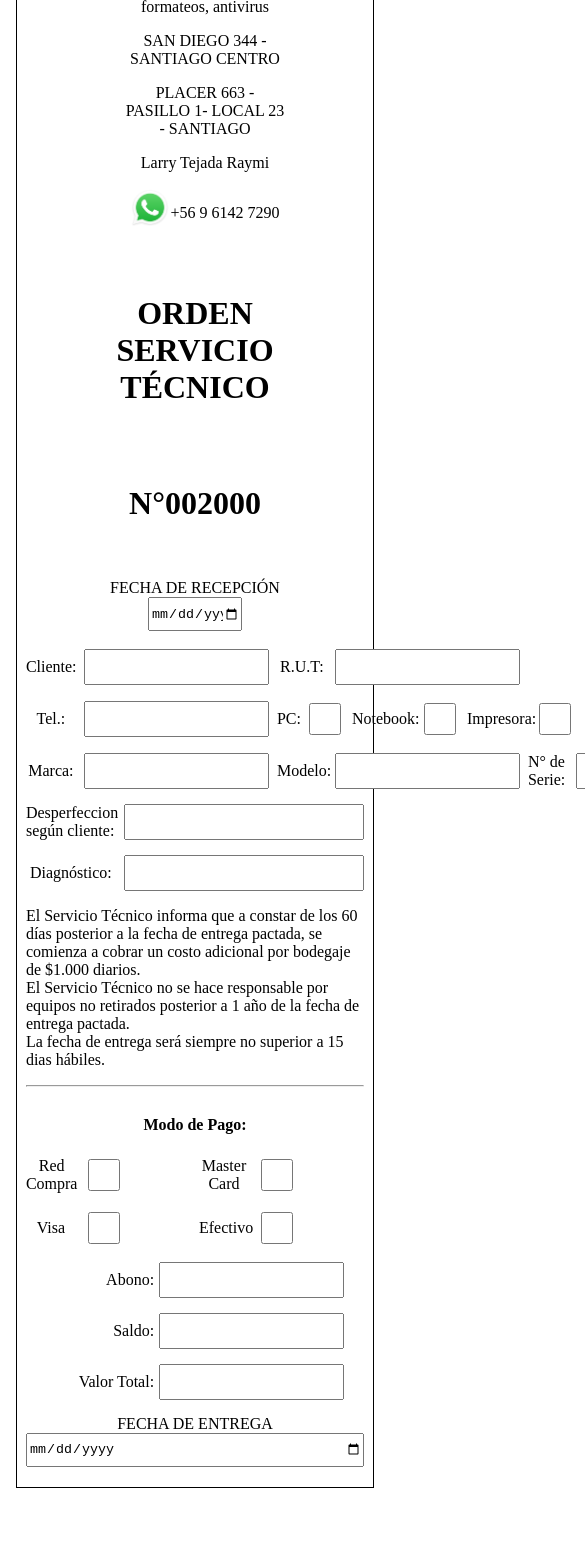
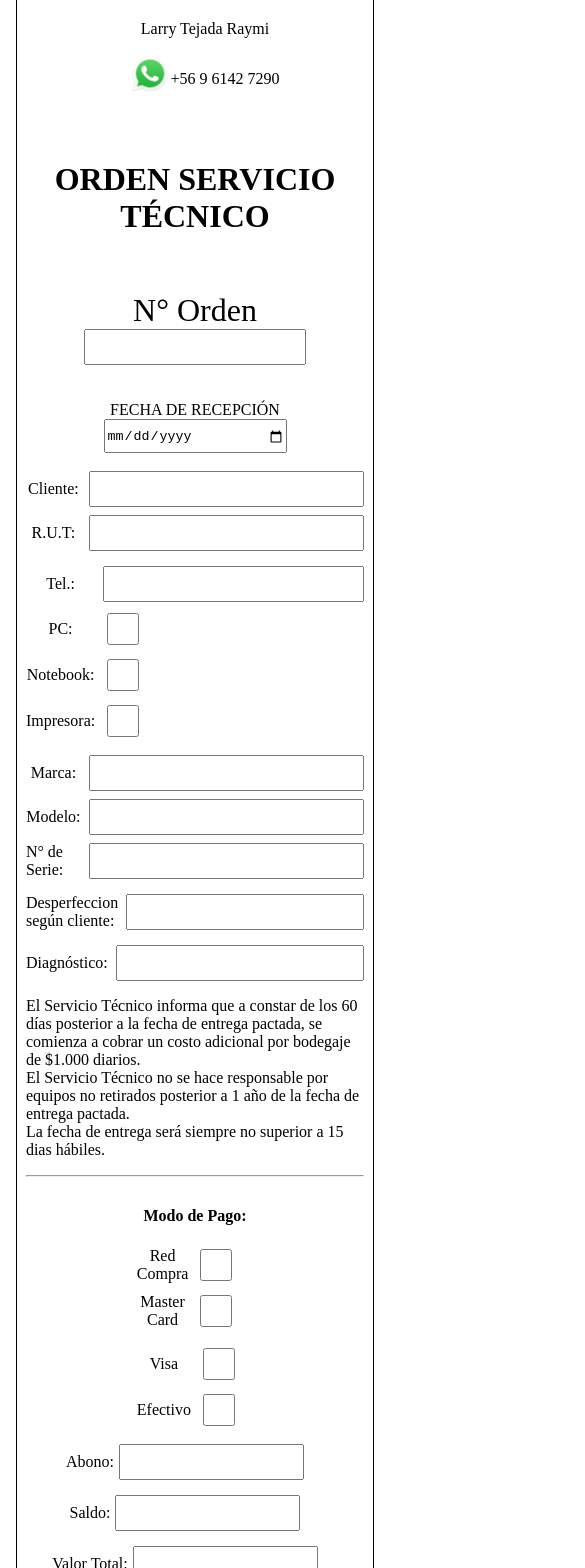
Before and after one commit to MisterAzazel/LarryTech, an Angular app: page / in a window 390 px wide. Shown: the part 360-1928 px from the top of the page, 585 px wide, since content can reach past the window. Before the commit the page ends 1856 px from the top, so only its background shows below. Built offline with nearby package versions, Linux system fonts and the light colour scheme.

Commit message:
Añadimos electron para poder tener la aplicacion de escritorio, mejoramos el diseño de la pagina y ahora deberia verse mejor en distintas pantallas

```diff
--- a/src/app/app.component.css
+++ b/src/app/app.component.css
@@ -1,6 +1,6 @@
 .ficha{
     border: 1px black solid;
-    width: 60%;
+    width: 80%;
     margin: auto;
     box-sizing: border-box;
 }
@@ -18,8 +18,20 @@
     margin-left: 20px;
 }
 
+.orden{
+    display: flex;
+    flex-direction: column;
+    font-size: 2rem;
+    text-align: center;
+    align-items: center;
+}
+
+.orden input{
+    width: 60%;
+}
+
 .logo{
-    width: 100%;
+    max-width: 100%;
     height: 150px;
 }
 
@@ -90,7 +102,7 @@ label{
 
 .grid3{
     display: grid;
-    grid-template-columns: 50px 5fr 50px 1fr 40px 1fr;
+    grid-template-columns: 50px 2fr 50px 1fr 40px 1fr;
     align-items: center;
     margin-bottom: 15px;
     gap: 0.5rem;
@@ -156,7 +168,8 @@ input{
 .pagos{
     display: flex;
     flex-direction: row;
-    justify-content: space-between;
+    justify-content: center;
+    gap: 20%;
     padding-bottom: 20px;
 }
 
@@ -173,7 +186,14 @@ input{
     display: grid;
 }
 
-@media screen and (max-width: 720px){
+@media screen and (max-width: 1000px){
+
+.grid3{
+    grid-template-columns: 1fr 1fr 1fr 1fr;
+}
+}
+
+@media screen and (max-width: 768px){
     .ficha{
         width: 100%;
     }
@@ -184,12 +204,28 @@ input{
         align-items: center;
     }
 
-    .grid .grid2 .grid3 .grid4{
+    .header1{
+        width: 100%;
+    }
+
+    .header2{
+        width: 100%;
+    }
+
+    .grid, .grid2, .grid3, .grid4{
         display: grid;
-        grid-template-columns: auto;
+        grid-template-columns: 0.2fr 1fr;
+        width: 100%;
     }
+
 
     .pagos{
         flex-direction: column;
+        align-items: center;
+    }
+
+
+    .pagoFecha{
+        justify-items: center;
     }
 }
--- a/src/app/app.component.html
+++ b/src/app/app.component.html
@@ -9,7 +9,7 @@
   <div class="ficha">
     <div class="header">
       <div class="header1">
-        <img src="../assets/LarryTechLogo.png" class="logo" alt="">
+        <img src="assets/LarryTechLogo.png" class="logo" alt="">
 
         <div class="informacion">
           <h3>REPARACION NOTEBOOKS Y PC</h3>
@@ -28,7 +28,7 @@
           <p>Larry Tejada Raymi</p>
 
           <div class="telefono">
-            <img src="../assets/WhatsApp_icon.png" alt="">
+            <img src="assets/WhatsApp_icon.png" alt="">
             <p>+56 9 6142 7290</p>
           </div>
 
@@ -42,7 +42,11 @@
         <br>
         <br>
 
-        <h1>N°002000</h1>
+        <div class="orden">
+          <label for="">N° Orden</label>
+          <input type="number">
+        </div>
+
 
         <br>
         <br>
@@ -118,14 +122,14 @@
           <h4>Modo de Pago:</h4>
 
           <div class="modoPagoCheckbox">
-            <div class="grid2">
+            <div class="grid2 grid2mobile">
               <label>Red Compra</label>
               <input type="checkbox" class="checkbox">
               <label>Master Card</label>
               <input type="checkbox" class="checkbox">
             </div>
 
-            <div class="grid2">
+            <div class="grid2 grid2mobile">
               <label>Visa</label>
               <input type="checkbox" class="checkbox">
               <label>Efectivo</label>
--- a/src/app/app.component.ts
+++ b/src/app/app.component.ts
@@ -8,5 +8,7 @@ import { FormControl, FormGroup } from '@angular/forms';
 })
 export class AppComponent {
   title = 'LarryTech';
-  fecha = new Date()
+  numeroOrden = '';
+  fechaRecepcion = '';
+
 }
--- a/src/app/app.module.ts
+++ b/src/app/app.module.ts
@@ -3,6 +3,7 @@ import { BrowserModule } from '@angular/platform-browser';
 
 import { AppRoutingModule } from './app-routing.module';
 import { AppComponent } from './app.component';
+import { ReactiveFormsModule } from '@angular/forms';
 
 @NgModule({
   declarations: [
@@ -10,7 +11,8 @@ import { AppComponent } from './app.component';
   ],
   imports: [
     BrowserModule,
-    AppRoutingModule
+    AppRoutingModule,
+    ReactiveFormsModule,
   ],
   providers: [],
   bootstrap: [AppComponent]
```
Also changed, not shown: main.js (added, +19 -0 lines), package.json (+28 -2 lines), 1 other file (tests, documents, lock files or other folders).
